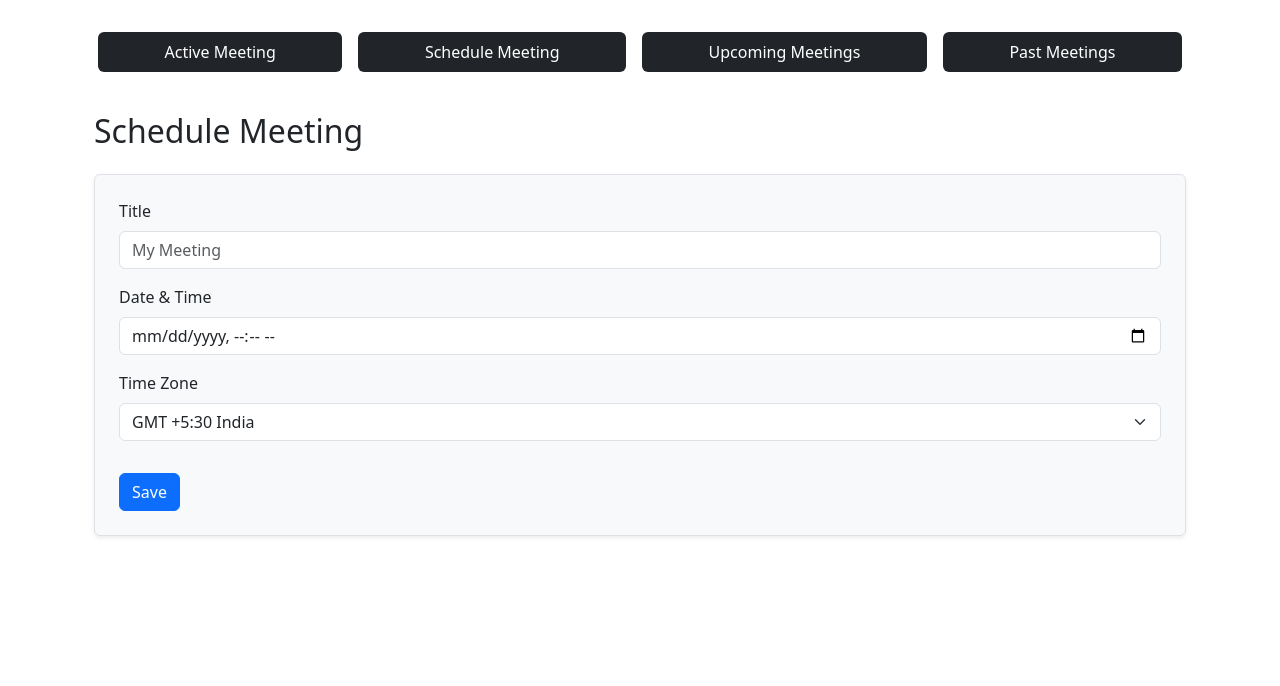
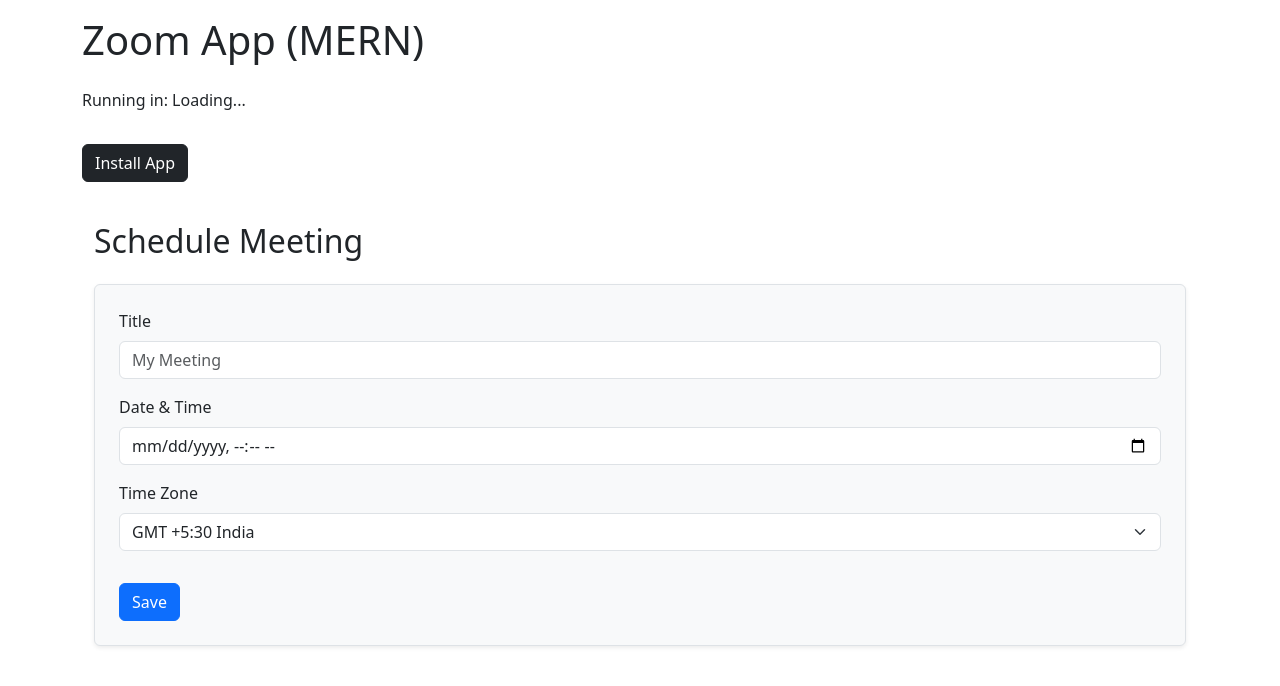
Before and after one commit to Bathiran21/client_zoom_mern, a React (Vite) app: page /schedule in a window 1280 px wide. Shown: the top 686 px of the page. Built offline with nearby package versions, Linux system fonts and the light colour scheme; no server answers.

Commit message:
Server url updated to fetch

```diff
--- a/src/App.jsx
+++ b/src/App.jsx
@@ -11,7 +11,7 @@
   const [isZoom, setIsZoom] = useState(null);
 
   useEffect(() => {
-    fetch("http://localhost:5000/api/zoom/is-zoom")
+    fetch("https:/servezoommern.onrender.com/api/zoom/is-zoom")
       .then((res) => res.json())
       .then((data) => setIsZoom(data.isZoom));
   }, []);
@@ -26,24 +26,24 @@
   }, [isZoom]);
 
   const handleInstallClick = () => {
-    window.location.href = "https://servezoommern.vercel.app";
+    window.location.href = "https://servezoommern.onrender.com/auth/install";
   };
 
   return (
     <Router>
       <div className="container mt-3 " style={{height:"90vh"}}>
-        {/* <h1 className="mb-4">Zoom App (MERN)</h1>
-        <p>Running in: {isZoom === null ? 'Loading...' : isZoom ? 'Zoom' : 'Browser'}</p> */}
+        <h1 className="mb-4">Zoom App (MERN)</h1>
+        <p>Running in: {isZoom === null ? 'Loading...' : isZoom ? 'Zoom' : 'Browser'}</p>
 
-        {/* {!isZoom && (
+        {!isZoom && (
           <button
             onClick={handleInstallClick}
             className="btn btn-dark my-3">
               Install App
           </button>
-        )} */}
+        )}
 
-        {!isZoom && (
+        {isZoom && (
           <div className="d-flex justify-content-between gap-3 p-3 text-white flex-wrap">
             <Link
               className="text-white text-decoration-none flex-fill text-center py-2 bg-dark rounded"
```
